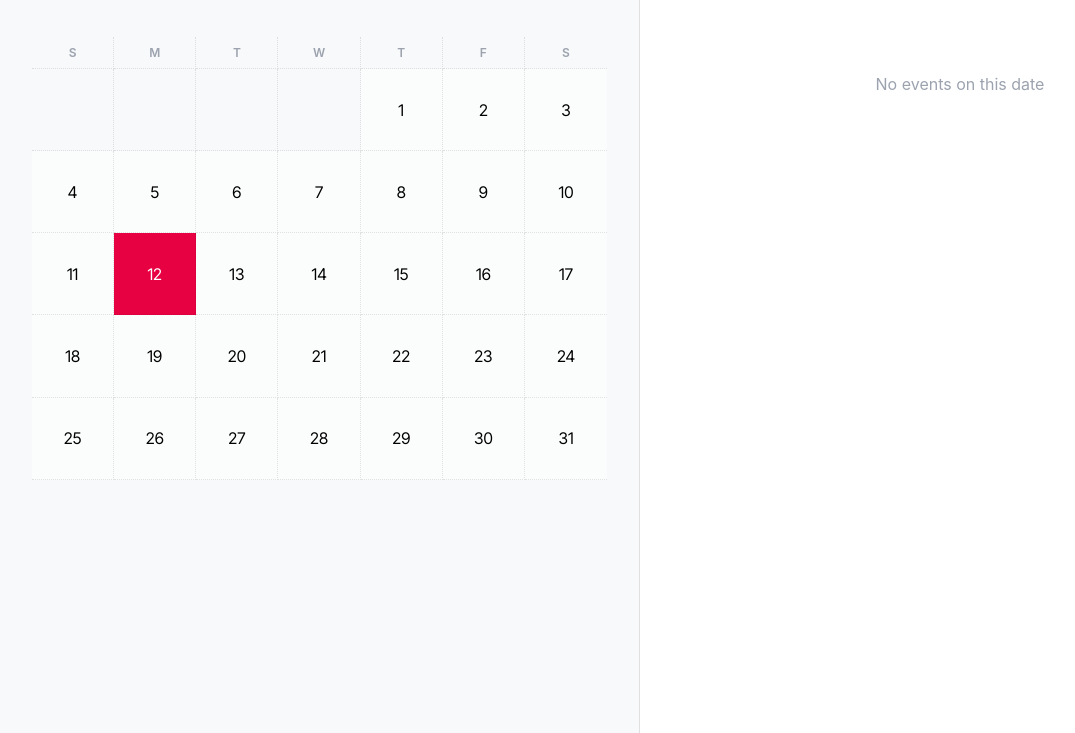
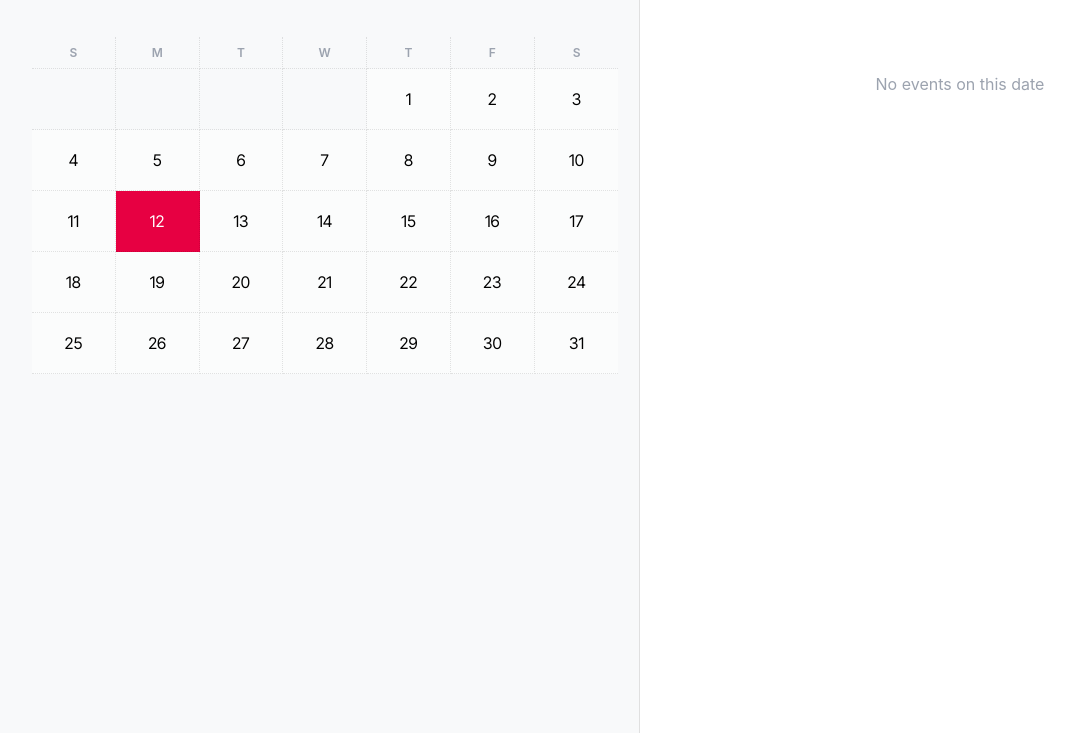
Before and after one commit to jose-studioSalamero/aia-vitality-calendar-widget, a website: page index.html in a window 1280 px wide. Shown: the part 67-800 px from the top of the page, without its empty margins (0-1075 px from the left). Drawn offline with Linux system fonts and the light colour scheme; no server answers.

Commit message:
fixed calendar days aspect ratio

```diff
--- a/styles.css
+++ b/styles.css
@@ -108,7 +108,7 @@ body {
 
 /* ===== Base day cell (future dates) ===== */
 .calendar-day {
-  aspect-ratio: 1;
+  aspect-ratio: 81.15 / 59.08;
   display: flex;
   align-items: center;
   justify-content: center;
```
